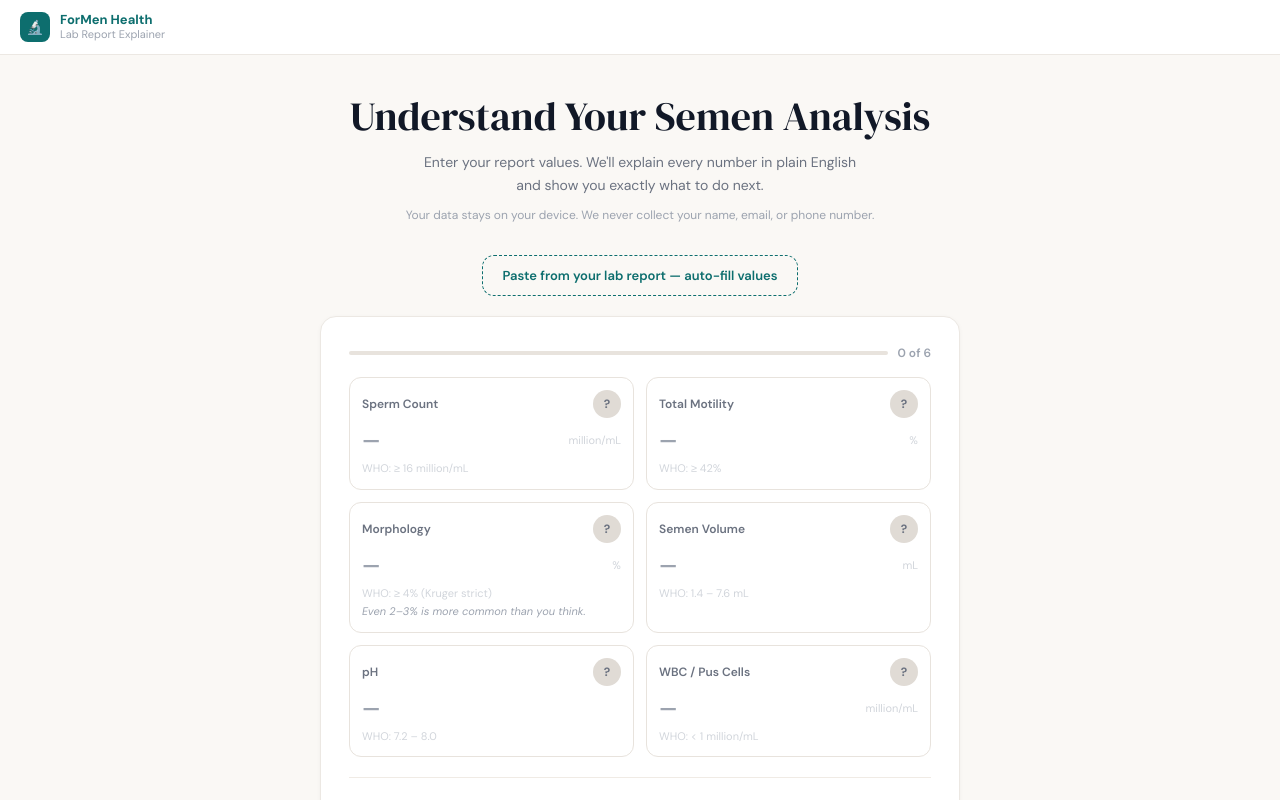
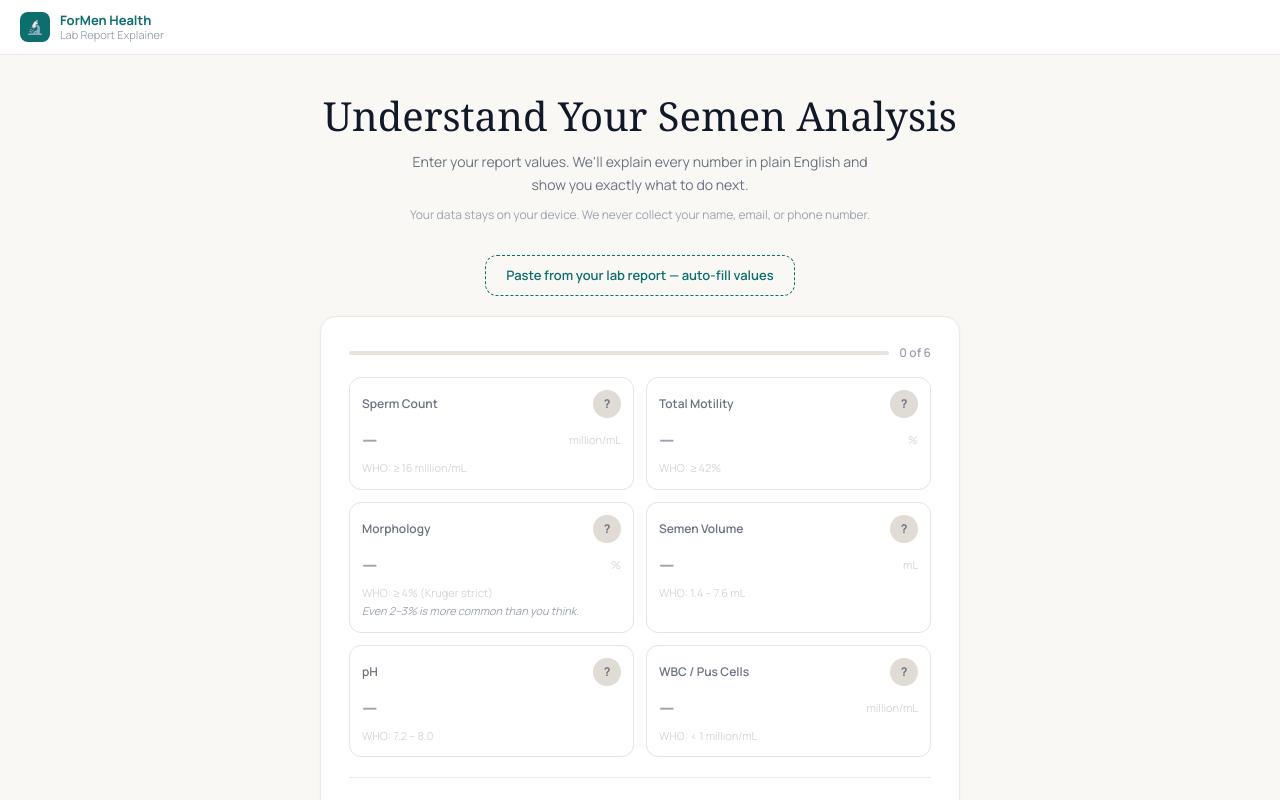
Before and after one commit to RIxiV1/Lab_report_explainer, a React (Vite) app: page / in a window 1280 px wide. Shown: the top 800 px of the page. Built offline with nearby package versions, Linux system fonts and the light colour scheme.

Commit message:
chore: finalize configuration and layout

```diff
--- a/index.html
+++ b/index.html
@@ -27,7 +27,7 @@
     <title>FM Lab Report Explainer — Understand Your Semen Analysis | ForMen Health</title>
     <link rel="preconnect" href="https://fonts.googleapis.com" />
     <link rel="preconnect" href="https://fonts.gstatic.com" crossorigin />
-    <link href="https://fonts.googleapis.com/css2?family=DM+Sans:ital,opsz,wght@0,9..40,400;0,9..40,500;0,9..40,600;0,9..40,700;1,9..40,400&family=DM+Serif+Display&display=swap" rel="stylesheet" />
+    <link href="https://fonts.googleapis.com/css2?family=Manrope:wght@400;500;600;700;800&display=swap" rel="stylesheet" />
   </head>
   <body>
     <div id="root"></div>
--- a/tailwind.config.js
+++ b/tailwind.config.js
@@ -19,8 +19,8 @@
         },
       },
       fontFamily: {
-        sans: ["'DM Sans'", "sans-serif"],
-        serif: ["'DM Serif Display'", "serif"],
+        sans: ["'Manrope'", "sans-serif"],
+        serif: ["'Domaine Display'", "Georgia", "serif"],
       },
       keyframes: {
         "fade-up": {
```
